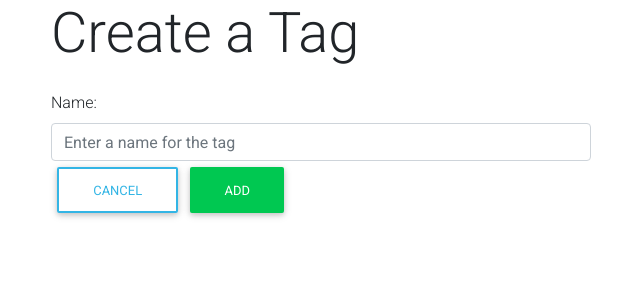
After one commit to CEckelberry/users_sql_demo, a Flask app: page /tags/new in a window 1280 px wide. The commit adds this page. Shown: the top 300 px of the page, without its empty margins (34-674 px from the left). Run offline with Flask 2, Linux system fonts and the light colour scheme; some libraries are stand-ins or nearby versions.

Commit message:
Got tag edits, post edits, and also adding tags to new posts working with new query objects and filters

```diff
--- a/app.py
+++ b/app.py
@@ -78,14 +78,17 @@ def show_post(post_id):
     """show details on a single post"""
 
     post = Post.query.filter_by(id=post_id).one()
-
-    return render_template("post_detail.html", post=post)
+    print(post.id)
+    print(post.tags)
+    tags = post.tags
+    return render_template("post_detail.html", post=post, tags=tags)
 
 
 @app.route("/users/<user_id>/posts/new", methods=["GET"])
 def add_post(user_id):
     user = User.query.get_or_404(user_id)
-    return render_template("add_post.html", user=user)
+    tags = Tag.query.all()
+    return render_template("add_post.html", user=user, tags=tags)
 
 
 @app.route("/users/<user_id>/posts/new", methods=["POST"])
@@ -99,18 +102,25 @@ def create_post(user_id):
     db.session.add(new_post)
     db.session.commit()
 
+    tag_ids = [int(num) for num in request.form.getlist("tags")]
+    new_post.tags = Tag.query.filter(Tag.id.in_(tag_ids)).all()
+
+    db.session.commit()
+
     return redirect(f"/users/{user_id}")
 
 
 @app.route("/posts/<post_id>/edit", methods=["GET"])
 def edit_post(post_id):
     post = Post.query.filter_by(id=post_id).one()
-    return render_template("edit_post.html", post=post)
+    tags = Tag.query.all()
+    return render_template("edit_post.html", post=post, tags=tags)
 
 
 @app.route("/posts/<post_id>/edit", methods=["POST"])
 def edit_post_result(post_id):
     post = Post.query.filter_by(id=post_id).one()
+    tags = post.tags
 
     updated_title = request.form["title"]
     updated_content = request.form["content"]
@@ -118,7 +128,9 @@ def edit_post_result(post_id):
     post.title = updated_title
     post.content = updated_content
 
-    # db.session.merge(user)
+    tag_ids = [int(num) for num in request.form.getlist("tags")]
+    post.tags = Tag.query.filter(Tag.id.in_(tag_ids)).all()
+
     db.session.commit()
 
     return redirect("/posts")
@@ -168,3 +180,56 @@ def delete_post(post_id):
 def list_tags():
     tags = Tag.query.all()
     return render_template("tag_list.html", tags=tags)
+
+
+@app.route("/tags/<tag_id>")
+def show_tag(tag_id):
+    """show details on a single post"""
+    tag = Tag.query.filter_by(id=tag_id).one()
+    post_ids = db.session.query(PostTag.post_id).filter_by(tag_id=tag_id).all()
+    print(post_ids)
+    posts = Post.query.filter(Post.id.in_(post_ids))
+    print(posts)
+    return render_template("tag_detail.html", tag=tag, posts=posts)
+
+
+@app.route("/tags/new", methods=["GET"])
+def add_tag():
+    return render_template("add_tag.html")
+
+
+@app.route("/tags/new", methods=["POST"])
+def create_tag():
+    tag_name = request.form["tag_name"]
+
+    new_tag = Tag(name=tag_name)
+    db.session.add(new_tag)
+    db.session.commit()
+
+    return redirect("/tags")
+
+
+@app.route("/tags/<tag_id>/edit", methods=["GET"])
+def edit_tag(tag_id):
+    tag = Tag.query.filter_by(id=tag_id).one()
+    return render_template("edit_tag.html", tag=tag)
+
+
+@app.route("/tags/<tag_id>/edit", methods=["POST"])
+def edit_tag_result(tag_id):
+    tag = Tag.query.filter_by(id=tag_id).one()
+
+    updated_tag_name = request.form["tag_name"]
+
+    tag.name = updated_tag_name
+    db.session.commit()
+
+    return redirect("/tags")
+
+
+@app.route("/tags/<tag_id>/delete", methods=["POST"])
+def delete_tag(tag_id):
+    tag = Tag.query.get_or_404(tag_id)
+    db.session.delete(tag)
+    db.session.commit()
+    return redirect("/tags")
--- /dev/null
+++ b/templates/add_tag.html
@@ -0,0 +1,24 @@
+{% extends 'base.html' %}
+
+{% block title %}Add Tag{% endblock %}
+
+{% block content %}
+<div class="container">
+    <div class="row">
+        <div class="col-sm">
+            <h1 class="display-4">Create a Tag</h1>
+                <form method="POST" action="/tags/new">
+                    <label for="tag_name">Name:</label>
+                        <input name="tag_name" placeholder="Enter a name for the tag" class="form-control" id="tag_name">
+                    <div class="d-inline-flex">
+                        <form action="/tags">
+                            <button class="btn btn-outline-info" type="submit">Cancel</button>
+                        </form>
+                        <button class="btn btn-success" type="submit">Add</button>
+                    </div>
+                </form>
+        </div>
+        <div class="col-sm"></div>
+    </div>
+</div>
+{% endblock %}
--- a/templates/tag_list.html
+++ b/templates/tag_list.html
@@ -13,6 +13,9 @@
                 <a class="list-group-item list-group-item-action" href="/tags/{{tag.id}}">{{tag.name}}</a>
                 {% endfor %}
             </ul>
+            <form action="/tags/new">
+                <button class="btn btn-default" type="submit">Add Tag</button>
+            </form>
         </div>
         <div class="col-sm"></div>
     </div>
```
Also changed, not shown: models.py (+2 -5 lines), templates/add_post.html (+7 -2 lines), templates/edit_post.html (+7 -0 lines), templates/edit_tag.html (added, +28 -0 lines), templates/post_detail.html (+10 -3 lines), templates/tag_detail.html (added, +29 -0 lines).
